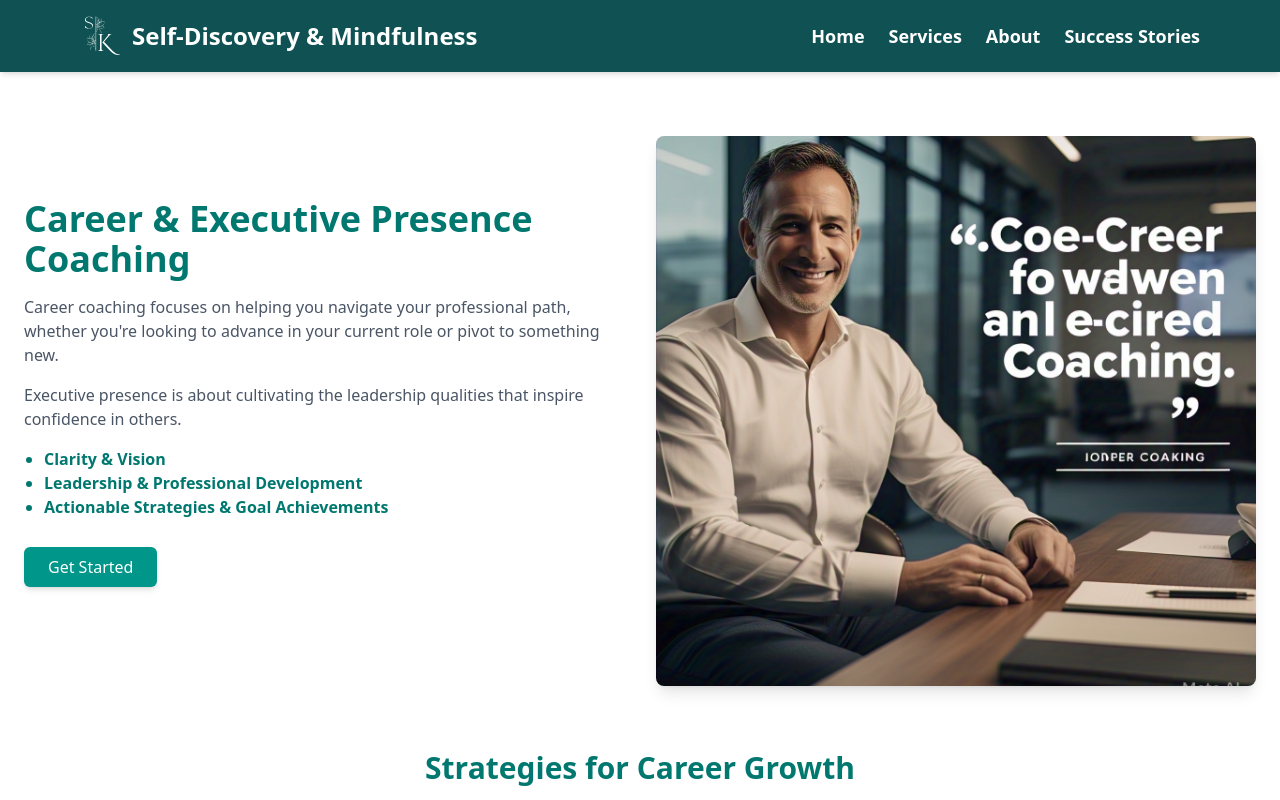
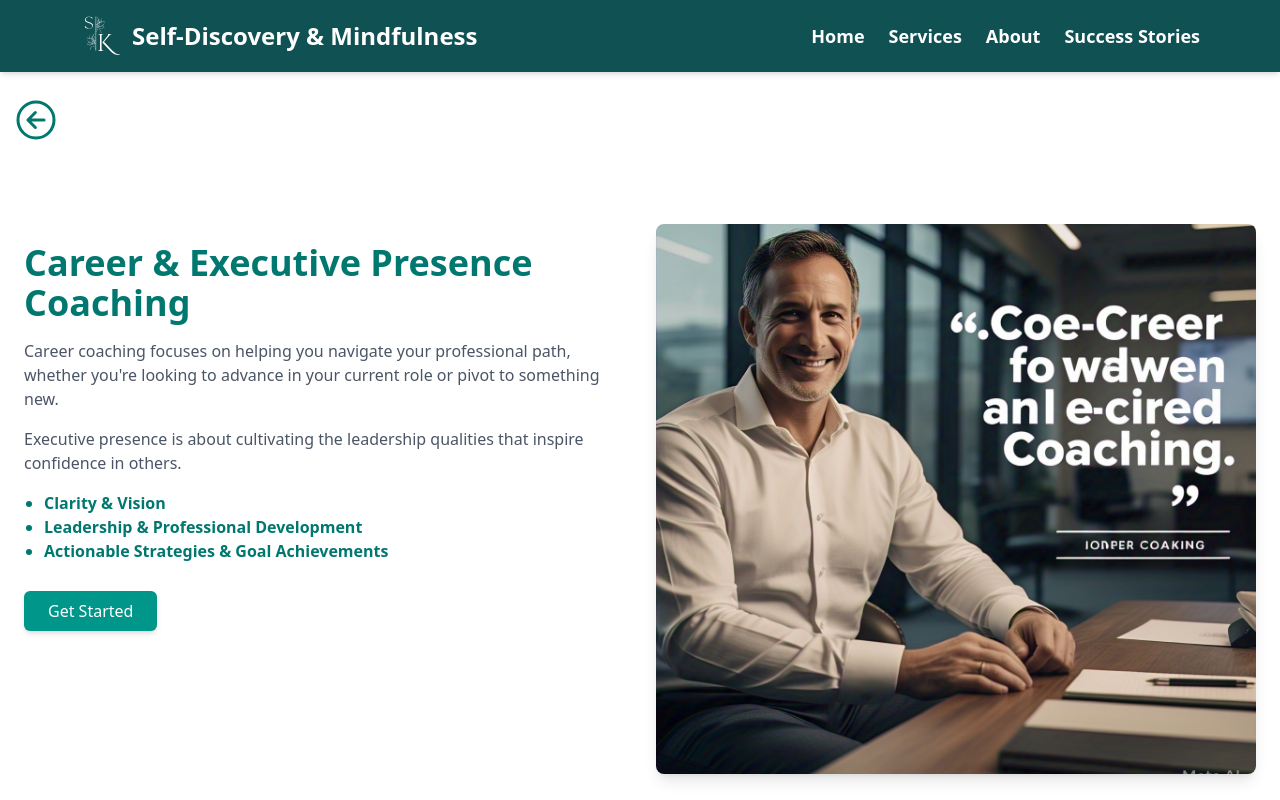
Before and after one commit to Atharv542/Life-Coaching, a React (Vite) app: page /career-coaching in a window 1280 px wide. Shown: the top 800 px of the page. Built offline with nearby package versions, Linux system fonts and the light colour scheme.

Commit message:
Added back button

```diff
--- a/src/components/CareerCoaching.jsx
+++ b/src/components/CareerCoaching.jsx
@@ -44,10 +44,14 @@ const CareerCoaching = () => {
   return (
     <div className="container mx-auto px-6 py-10">
 
+      <IoArrowBackCircleOutline
+    className="text-5xl text-teal-700 cursor-pointer -mx-3 mt-14 hidden md:block "
+    onClick={() => navigate(-1)}
+  />
 
       {/* Hero Section */}
-      <div className="mt-10 flex flex-col md:flex-row items-center gap-8">
-        <div className="md:w-1/2 space-y-4">
+      <div className="mt-8 flex flex-col md:flex-row items-center gap-8">
+        <div className="md:w-1/2 space-y-4 -mt-24">
           <h1 className="text-4xl font-bold mt-5 text-teal-700">Career & Executive Presence Coaching</h1>
           <p className="text-gray-600">
             Career coaching focuses on helping you navigate your professional path, whether you're looking to advance in your current role or pivot to something new.
@@ -68,7 +72,7 @@ const CareerCoaching = () => {
           transition={{ duration: 0.8 }}
           className="md:w-1/2 hidden md:block"
         >
-          <img src="Career.jpeg" alt="Career Coaching" className="rounded-lg shadow-lg w-full h-[550px] mt-14 object-cover" />
+          <img src="Career.jpeg" alt="Career Coaching" className="rounded-lg shadow-lg w-full h-[550px] mt-12 object-cover" />
         </motion.div>
       </div>
 
--- a/src/components/Mindfulness.jsx
+++ b/src/components/Mindfulness.jsx
@@ -6,10 +6,14 @@ const MindfulnessCoaching = () => {
 
   return (
     <div className="container mx-auto px-6 py-10">
-
+         <IoArrowBackCircleOutline
+    className="text-5xl text-teal-700 cursor-pointer -mx-3 mt-14 hidden md:block "
+    onClick={() => navigate(-1)}
+  />
 
       {/* Hero Section */}
       <div className="mt-10 flex flex-col md:flex-row items-center gap-8">
+
         {/* Left Text */}
         <div className="md:w-1/2 space-y-4">
           <h1 className="text-3xl mt-5 font-bold text-teal-700 ">Mindfulness & Spiritual Growth</h1>
--- a/src/components/PersonalDevelopment.jsx
+++ b/src/components/PersonalDevelopment.jsx
@@ -47,7 +47,10 @@ const PersonalDevelopment = () => {
 
   return (
     <div className="max-w-7xl mx-auto px-6 py-12">
-
+         <IoArrowBackCircleOutline
+    className="text-5xl text-teal-700 cursor-pointer -mx-3 mt-14 hidden md:block "
+    onClick={() => navigate(-1)}
+  />
 
       {/* Hero Section */}
       <div className="grid md:grid-cols-2 gap-8 items-center mt-12">
```
